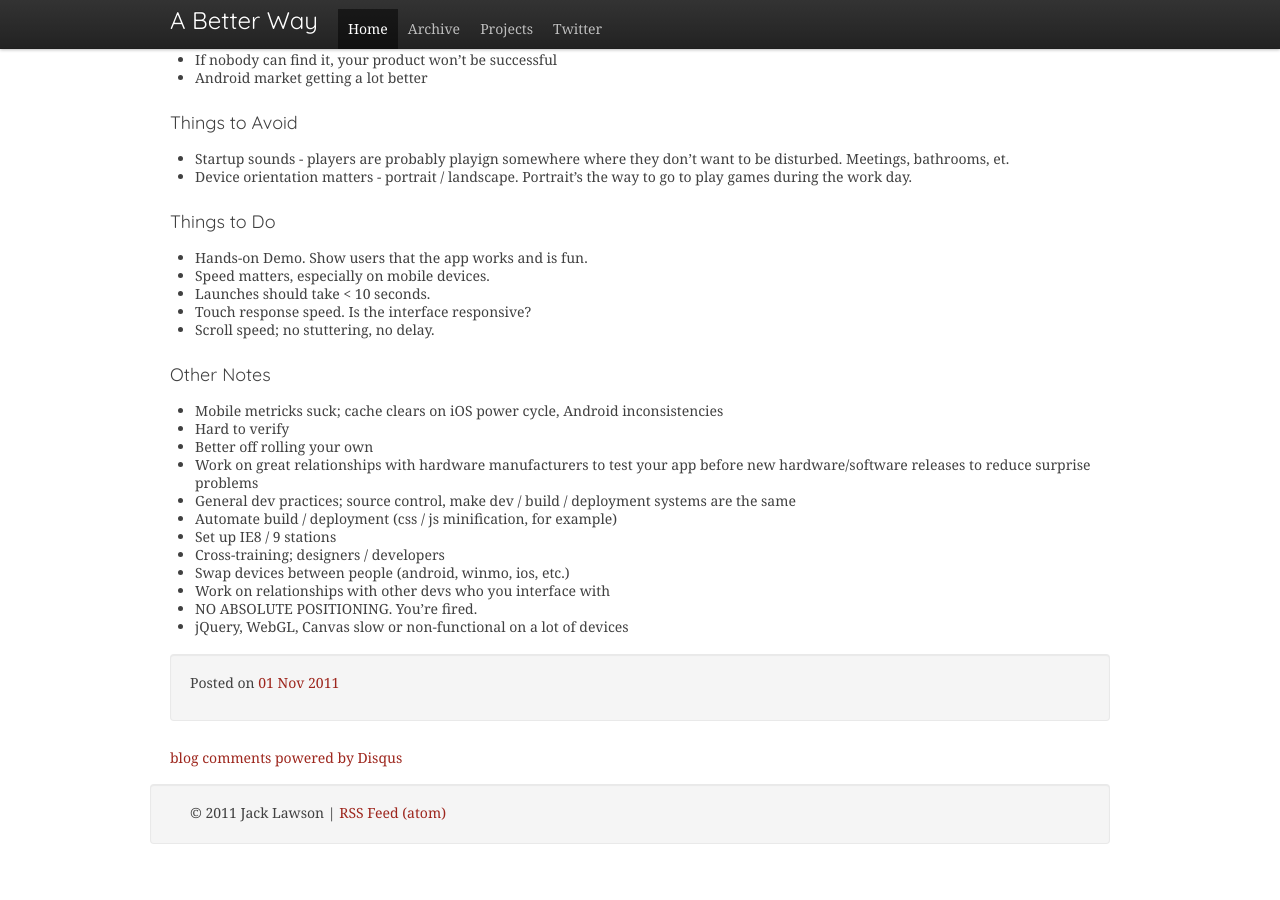
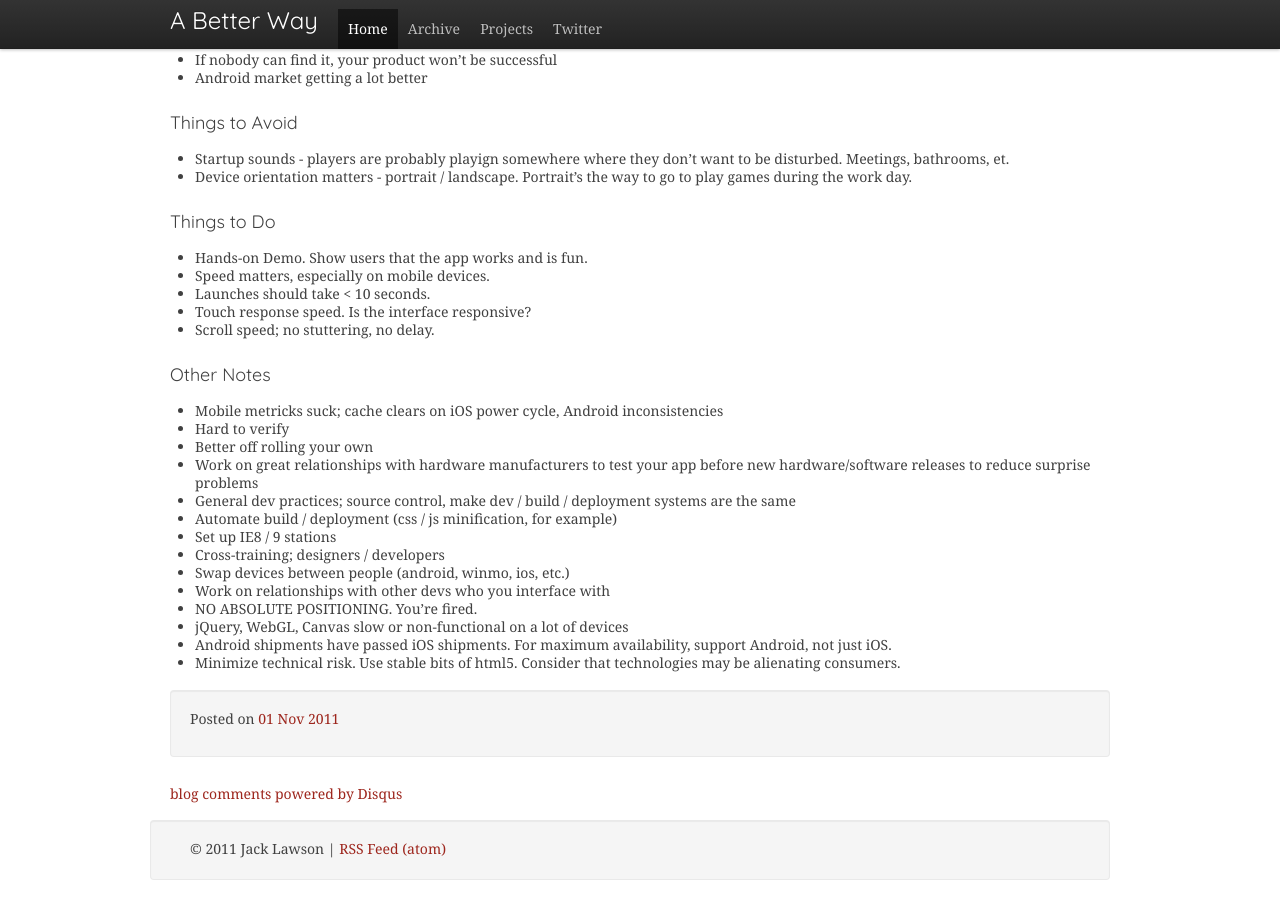
Before and after one commit to ajacksified/ajacksified.github.com, a Jekyll site: the page built from _posts/2011-11-01-new-game-conf-liveblog.markdown, in a window 1280 px wide and 900 px high, scrolled down 3585 px. Built offline with Jekyll 4.4.1, drawn with Linux system fonts in a browser that asks for light colours; nearby versions of some CDN libraries; some web fonts are replaced; comment, search, counter and statistics services are not loaded; before the commit the page ends 4449 px from its top, so only the background shows below that.

Commit message:
Session 3

```diff
--- a/_posts/2011-11-01-new-game-conf-liveblog.markdown
+++ b/_posts/2011-11-01-new-game-conf-liveblog.markdown
@@ -242,3 +242,7 @@ Huge numbers of mobile, internet-connected devices being shipped.
 * Work on relationships with other devs who you interface with
 * NO ABSOLUTE POSITIONING. You're fired.
 * jQuery, WebGL, Canvas slow or non-functional on a lot of devices
+* Android shipments have passed iOS shipments. For maximum availability,
+  support Android, not just iOS.
+* Minimize technical risk. Use stable bits of html5. Consider that technologies may
+  be alienating consumers.
```
